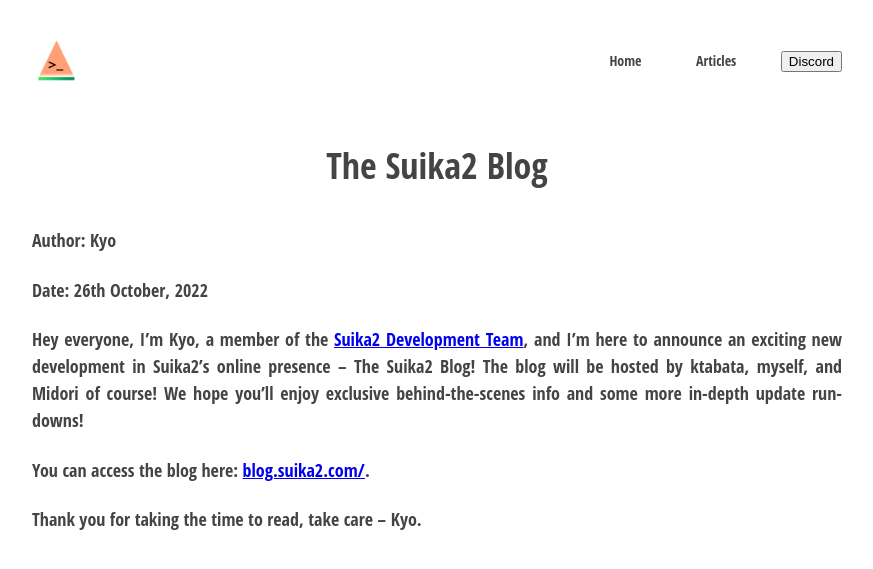
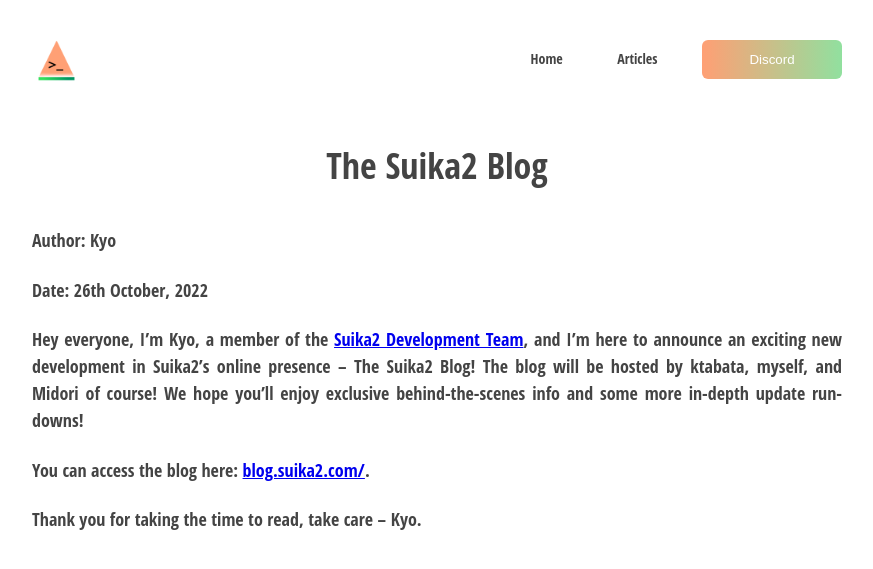
Before and after one commit to suika2engine/suika2engine.github.io, a Jekyll site: the page built from md/test.md, in a window 1280 px wide. Shown: the top 569 px of the page, without its empty margins (203-1076 px from the left). Built offline with Jekyll 4.4.1, drawn with Linux system fonts in a browser that asks for light colours; our own code applies the rules of GitHub Pages for plain Markdown files.

Commit message:
Update nav-style.css

```diff
--- a/styles/nav-style.css
+++ b/styles/nav-style.css
@@ -32,3 +32,16 @@
   background-color: var(--Hover);
   outline: 1px solid black;
 }
+
+button {
+  text-decoration: none;
+  width: 140px;
+  border: 0;
+  padding: 12px 10px;
+  outline: none;
+  color: white;
+  background: linear-gradient(to right, #FF9F74, #91E09F); /* Using colours-variables breaks div, use raw colour codes instead */
+  border-radius: 6px;
+  cursor: pointer;
+  pointer-events: all;
+}
```
